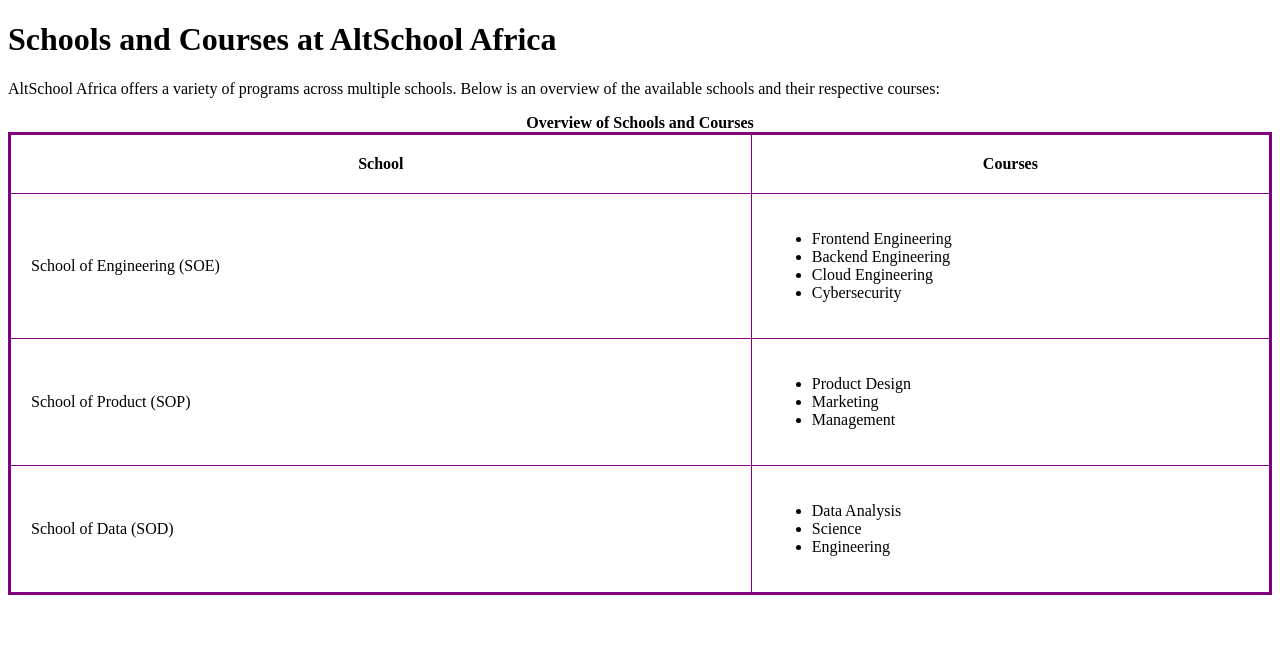
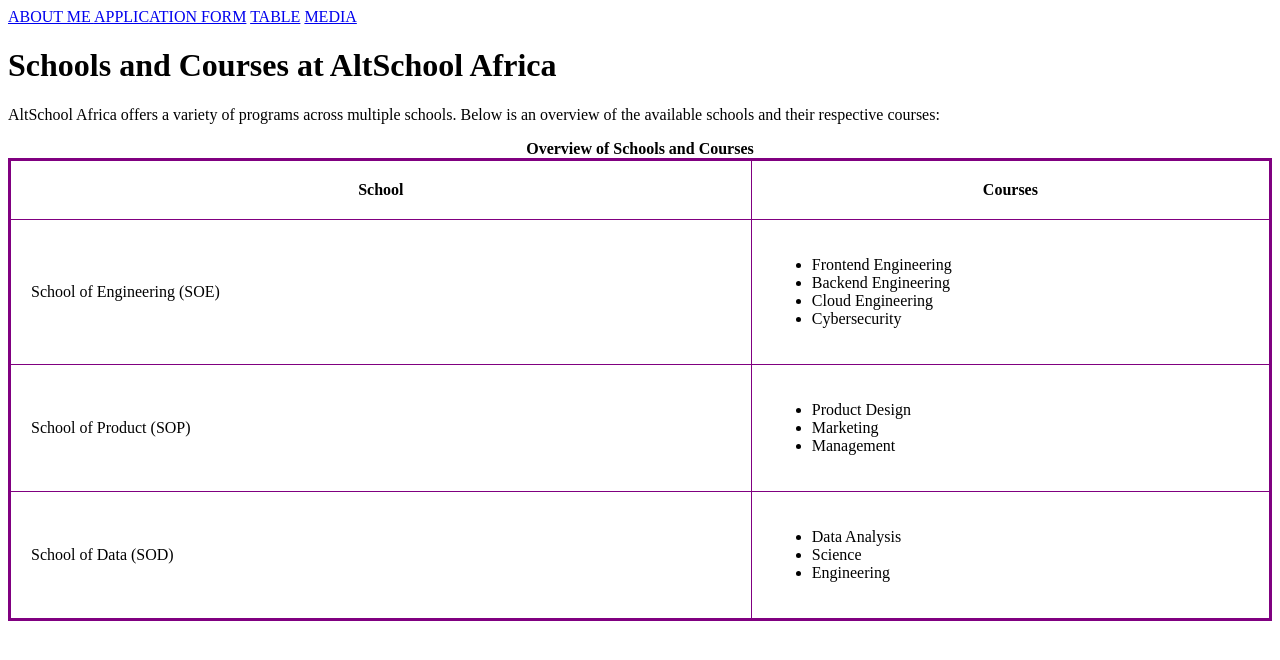
Before and after one commit to Olubanke2/ALTSCHOOL-ASSIGNMENT, a plain HTML site: page table.html in a window 1280 px wide. Drawn offline with Linux system fonts and the light colour scheme.

Commit message:
Update table.html

```diff
--- a/table.html
+++ b/table.html
@@ -6,9 +6,10 @@
     <title>Document</title>
 
 </head>
+    <html>
 <body>
 
-<body>
+
     <header>
         <style>
             table {
@@ -40,6 +41,20 @@
   }
 
         </style>
+        <nav>
+
+            <a href="index.html">ABOUT ME </a>
+
+
+    <a href=".forms.html"> APPLICATION FORM</a>
+
+
+    <a href ="table.html">TABLE</a>
+
+
+    <a href="media.html">MEDIA</a>
+
+        </nav>
     </header>
     <h1>Schools and Courses at AltSchool Africa</h1>
     <p>AltSchool Africa offers a variety of programs across multiple schools. Below is an overview of the available schools and their respective courses:</p>
@@ -86,3 +101,5 @@
             </tr>
         </tbody>
     </table>
+</body>
+</html>
```
